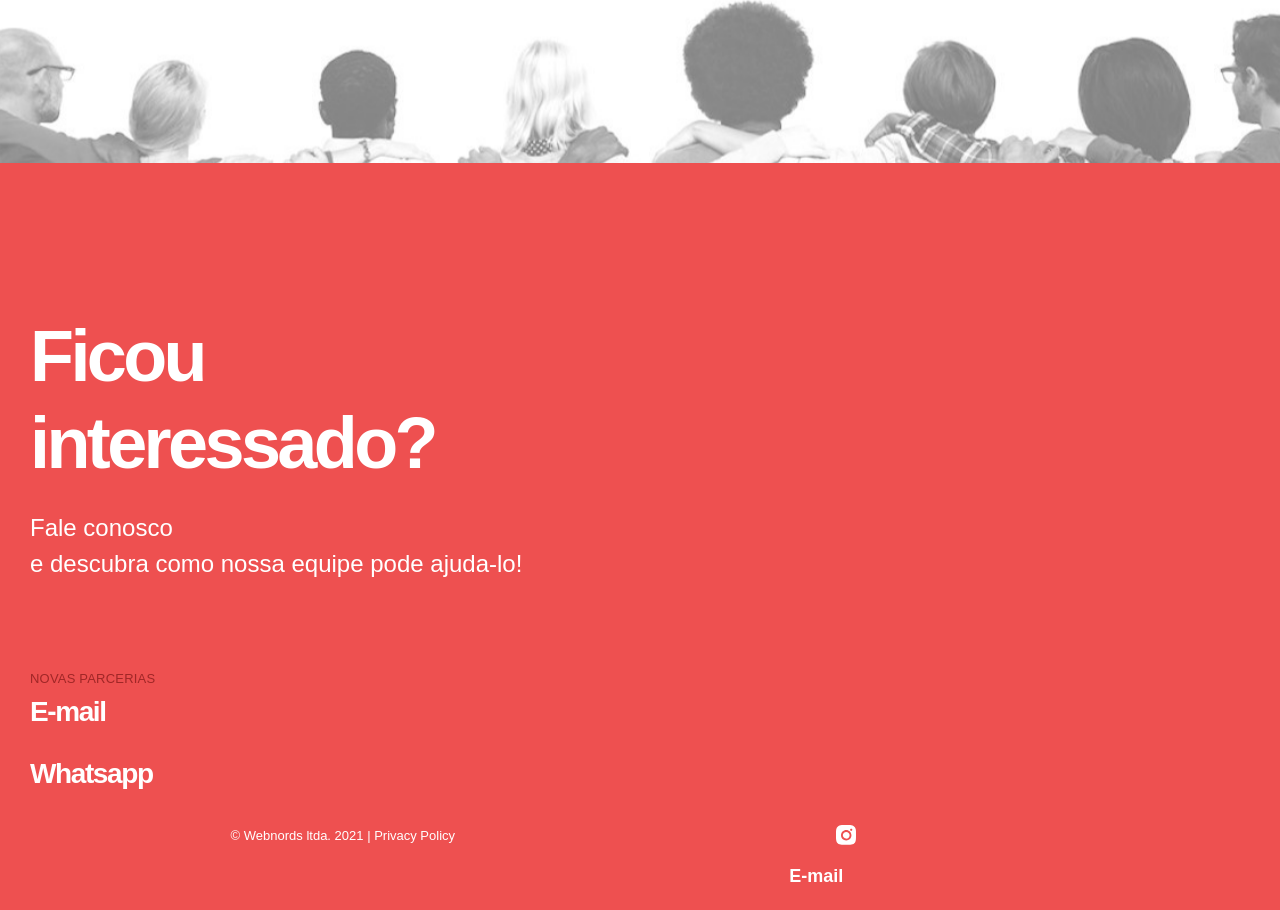
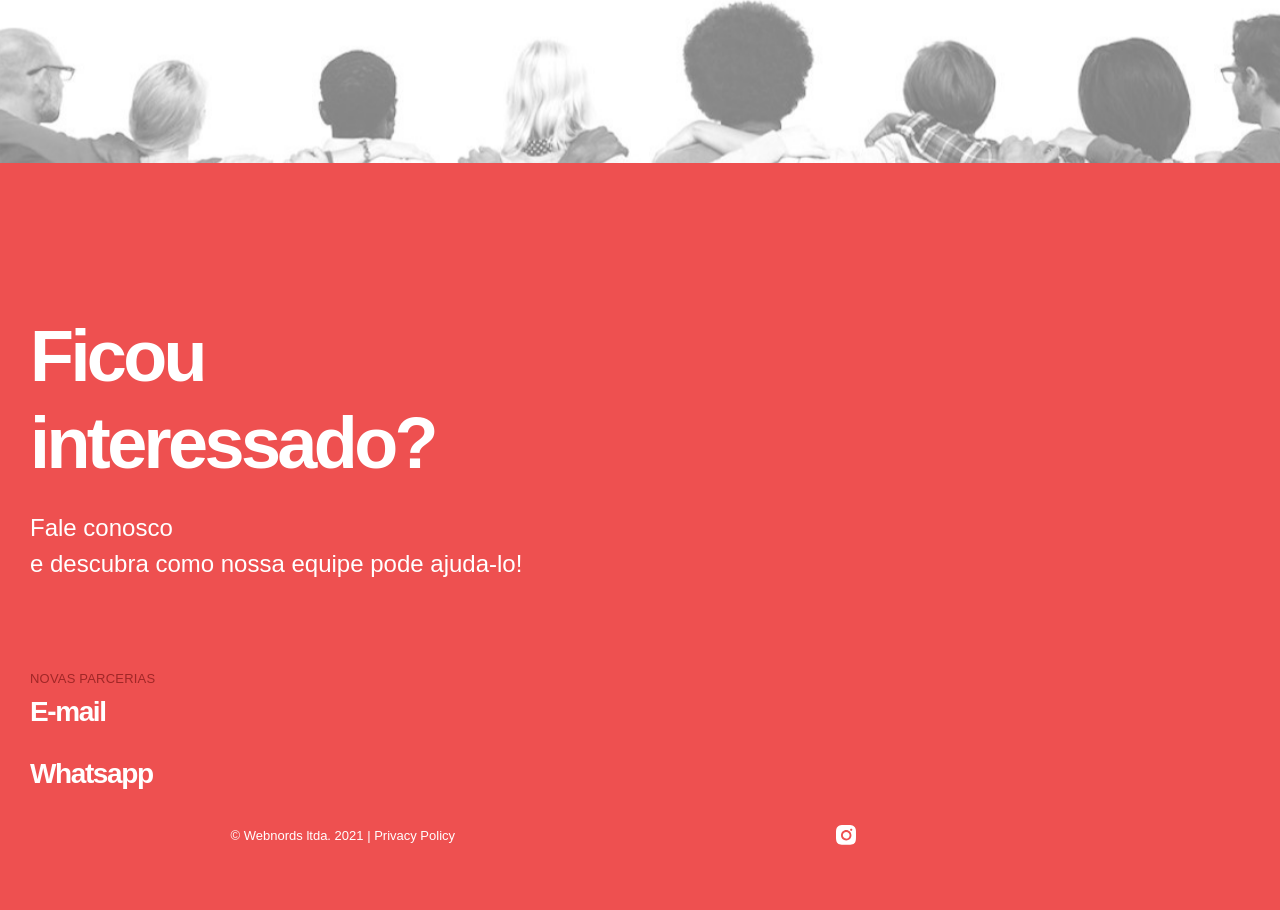
Before and after one commit to webnords/github.io, a plain HTML site: page index.html in a window 1280 px wide. Shown: the part 10024-10934 px from the top of the page. Drawn offline with nearby package versions, Linux system fonts and the light colour scheme; a small style sheet from the web is missing; a web font is replaced by a local one.

Commit message:
Update index.html

```diff
--- a/index.html
+++ b/index.html
@@ -191,7 +191,7 @@
                   </ul>
                </div>
                <div class="footer__col footer__col--right">
-                  <p class="p s18"><a href="mailto:webnords@gmail.com">E-mail</a></p>
+
                </div>
             </div>
          </footer>
```
